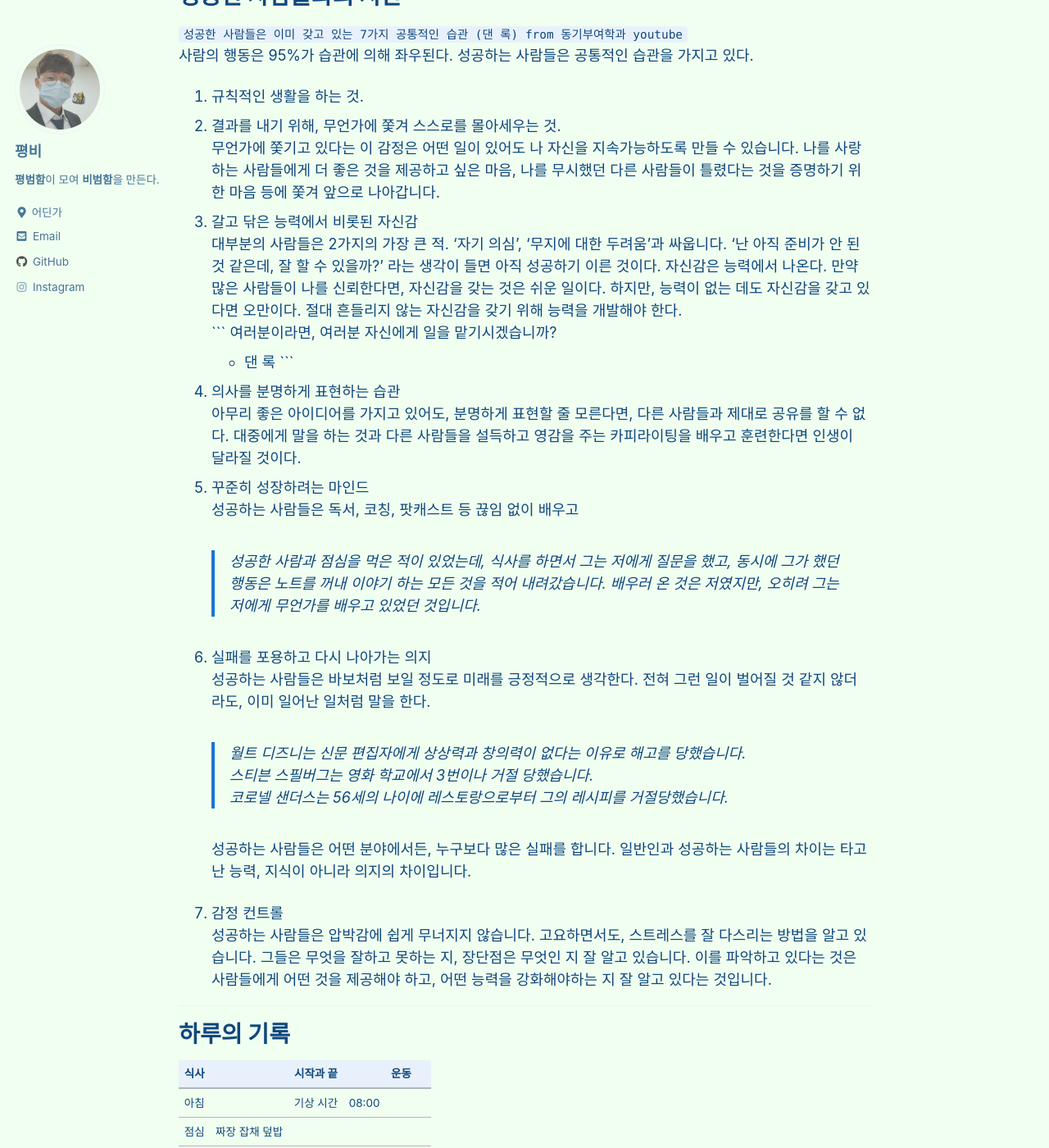
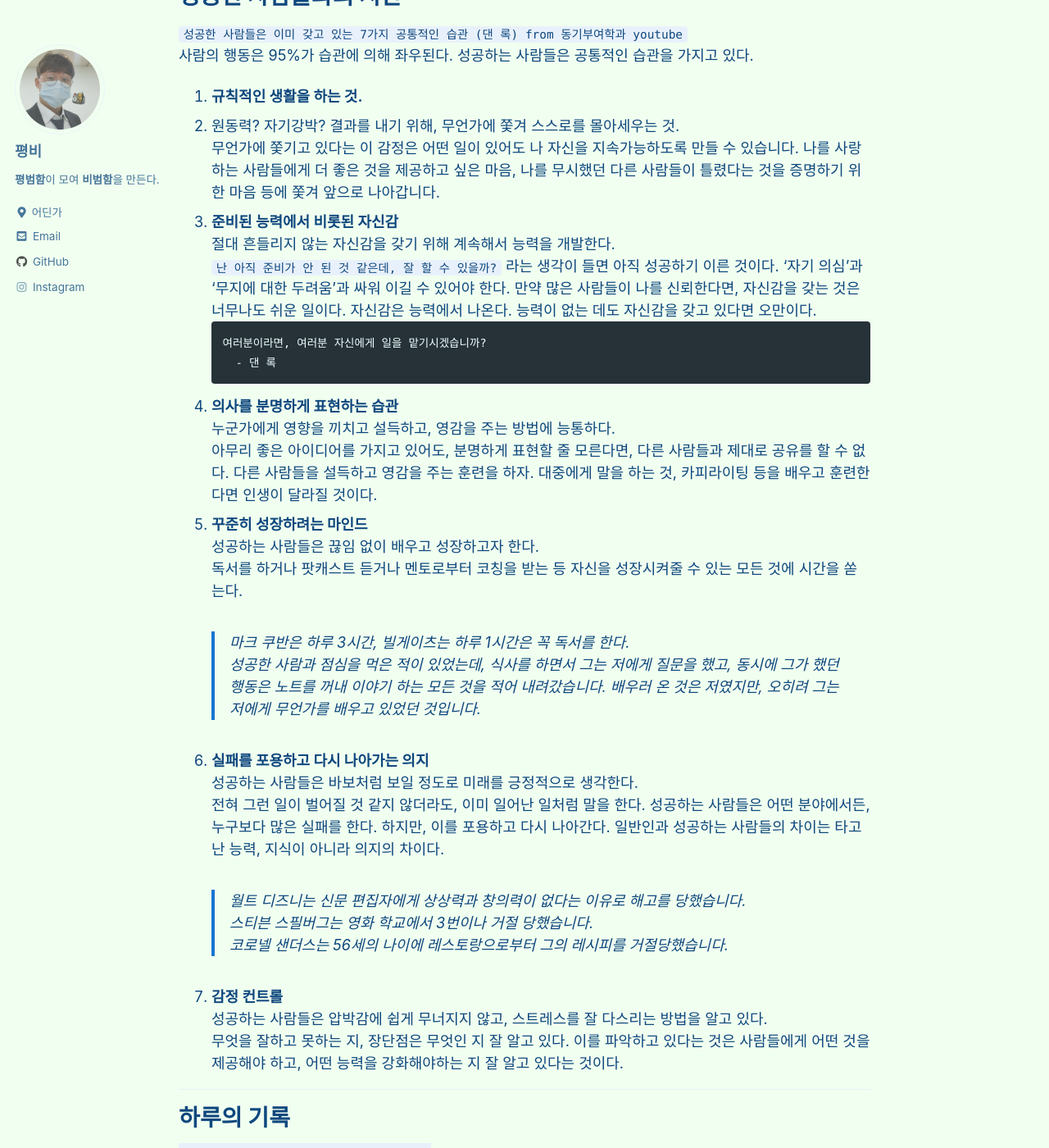
Before and after one commit to rlaghdcjf12/rlaghdcjf12.github.io, a Jekyll site: the page built from _posts/Ordinary/2021-08-23-16th-Day.md, in a window 1280 px wide and 1400 px high, scrolled down 317 px. Shown: the whole window at 82% size. Built offline with Jekyll 4.4.1, drawn with Linux system fonts in a browser that asks for light colours; cached includes are drawn as plain includes; comment, search, counter and statistics services are not loaded; some of the changed text lies outside the part shown.

Commit message:
[EDIT] 16일차 내용 다듬기

````diff
--- a/_posts/Ordinary/2021-08-23-16th-Day.md
+++ b/_posts/Ordinary/2021-08-23-16th-Day.md
@@ -15,31 +15,33 @@ Key : 나의 미래는 현재 내가 어떤 습관을 가지고 있냐에 따라
 # 성공한 사람들과의 시간
 `성공한 사람들은 이미 갖고 있는 7가지 공통적인 습관 (댄 록) from 동기부여학과 youtube`
 사람의 행동은 95%가 습관에 의해 좌우된다. 성공하는 사람들은 공통적인 습관을 가지고 있다.
-1. 규칙적인 생활을 하는 것.
-2.   결과를 내기 위해, 무언가에 쫓겨 스스로를 몰아세우는 것.
+1. **규칙적인 생활을 하는 것.**
+2. 원동력? 자기강박?  결과를 내기 위해, 무언가에 쫓겨 스스로를 몰아세우는 것.
   무언가에 쫓기고 있다는 이 감정은 어떤 일이 있어도 나 자신을 지속가능하도록 만들 수 있습니다. 나를 사랑하는 사람들에게 더 좋은 것을 제공하고 싶은 마음, 나를 무시했던 다른 사람들이 틀렸다는 것을 증명하기 위한 마음 등에 쫓겨 앞으로 나아갑니다.
-3. 갈고 닦은 능력에서 비롯된 자신감
-  대부분의 사람들은 2가지의 가장 큰 적. '자기 의심', '무지에 대한 두려움'과 싸웁니다. '난 아직 준비가 안 된 것 같은데, 잘 할 수 있을까?' 라는 생각이 들면 아직 성공하기 이른 것이다. 자신감은 능력에서 나온다. 만약 많은 사람들이 나를 신뢰한다면, 자신감을 갖는 것은 쉬운 일이다. 하지만, 능력이 없는 데도 자신감을 갖고 있다면 오만이다. 절대 흔들리지 않는 자신감을 갖기 위해 능력을 개발해야 한다.
-  ```
-  여러분이라면, 여러분 자신에게 일을 맡기시겠습니까?
-    - 댄 록
-  ```
-4. 의사를 분명하게 표현하는 습관
-  아무리 좋은 아이디어를 가지고 있어도, 분명하게 표현할 줄 모른다면, 다른 사람들과 제대로 공유를 할 수 없다. 대중에게 말을 하는 것과 다른 사람들을 설득하고 영감을 주는 카피라이팅을 배우고 훈련한다면 인생이 달라질 것이다.
-5. 꾸준히 성장하려는 마인드
-  성공하는 사람들은 독서, 코칭, 팟캐스트 등 끊임 없이 배우고
+3. **준비된 능력에서 비롯된 자신감**
+  절대 흔들리지 않는 자신감을 갖기 위해 계속해서 능력을 개발한다.
+  `난 아직 준비가 안 된 것 같은데, 잘 할 수 있을까?` 라는 생각이 들면 아직 성공하기 이른 것이다. '자기 의심'과 '무지에 대한 두려움'과 싸워 이길 수 있어야 한다. 만약 많은 사람들이 나를 신뢰한다면, 자신감을 갖는 것은 너무나도 쉬운 일이다. 자신감은 능력에서 나온다. 능력이 없는 데도 자신감을 갖고 있다면 오만이다.
+```
+여러분이라면, 여러분 자신에게 일을 맡기시겠습니까?
+  - 댄 록
+```
+1. **의사를 분명하게 표현하는 습관**
+  누군가에게 영향을 끼치고 설득하고, 영감을 주는 방법에 능통하다.
+  아무리 좋은 아이디어를 가지고 있어도, 분명하게 표현할 줄 모른다면, 다른 사람들과 제대로 공유를 할 수 없다. 다른 사람들을 설득하고 영감을 주는 훈련을 하자. 대중에게 말을 하는 것, 카피라이팅 등을 배우고 훈련한다면 인생이 달라질 것이다.
+5. **꾸준히 성장하려는 마인드**
+  성공하는 사람들은 끊임 없이 배우고 성장하고자 한다.
+  독서를 하거나 팟캐스트 듣거나 멘토로부터 코칭을 받는 등 자신을 성장시켜줄 수 있는 모든 것에 시간을 쏟는다.
+  > 마크 쿠반은 하루 3시간, 빌게이츠는 하루 1시간은 꼭 독서를 한다.
   > 성공한 사람과 점심을 먹은 적이 있었는데, 식사를 하면서 그는 저에게 질문을 했고, 동시에 그가 했던 행동은 노트를 꺼내 이야기 하는 모든 것을 적어 내려갔습니다. 배우러 온 것은 저였지만, 오히려 그는 저에게 무언가를 배우고 있었던 것입니다.
-
-6. 실패를 포용하고 다시 나아가는 의지
-  성공하는 사람들은 바보처럼 보일 정도로 미래를 긍정적으로 생각한다. 전혀 그런 일이 벌어질 것 같지 않더라도, 이미 일어난 일처럼 말을 한다.
+6. **실패를 포용하고 다시 나아가는 의지**
+  성공하는 사람들은 바보처럼 보일 정도로 미래를 긍정적으로 생각한다.
+  전혀 그런 일이 벌어질 것 같지 않더라도, 이미 일어난 일처럼 말을 한다. 성공하는 사람들은 어떤 분야에서든, 누구보다 많은 실패를 한다. 하지만, 이를 포용하고 다시 나아간다. 일반인과 성공하는 사람들의 차이는 타고난 능력, 지식이 아니라 의지의 차이다.
   > 월트 디즈니는 신문 편집자에게 상상력과 창의력이 없다는 이유로 해고를 당했습니다.
   > 스티븐 스필버그는 영화 학교에서 3번이나 거절 당했습니다.
   > 코로넬 샌더스는 56세의 나이에 레스토랑으로부터 그의 레시피를 거절당했습니다.
-
-    성공하는 사람들은 어떤 분야에서든, 누구보다 많은 실패를 합니다. 일반인과 성공하는 사람들의 차이는 타고난 능력, 지식이 아니라 의지의 차이입니다.
-
-7. 감정 컨트롤
-  성공하는 사람들은 압박감에 쉽게 무너지지 않습니다. 고요하면서도, 스트레스를 잘 다스리는 방법을 알고 있습니다. 그들은 무엇을 잘하고 못하는 지, 장단점은 무엇인 지 잘 알고 있습니다. 이를 파악하고 있다는 것은 사람들에게 어떤 것을 제공해야 하고, 어떤 능력을 강화해야하는 지 잘 알고 있다는 것입니다.
+7. **감정 컨트롤**
+  성공하는 사람들은 압박감에 쉽게 무너지지 않고, 스트레스를 잘 다스리는 방법을 알고 있다.
+  무엇을 잘하고 못하는 지, 장단점은 무엇인 지 잘 알고 있다. 이를 파악하고 있다는 것은 사람들에게 어떤 것을 제공해야 하고, 어떤 능력을 강화해야하는 지 잘 알고 있다는 것이다.
 
 ---
 # 하루의 기록
@@ -52,13 +54,15 @@ Key : 나의 미래는 현재 내가 어떤 습관을 가지고 있냐에 따라
 
 ---
 # 오늘의 순간들
+- 팀장님이 내 팀 변경을 대비하기 위해 현재 내가 속한 프로젝트 구성원들과 회의를 했다!
+- 추가할 기능이 적어서 짧긴했지만 처음으로, 내가 맡은 기능에 대해서 *Sprint Planning*을 했다.
 - 동생이 드라마 펜트하우스 1, 2, 3 줄거리를 20분만에 요약해서 말해주었다.
 
 ---
 # Today's Award
-**가장 좋았던 순간** : 팀장님이 내 팀 변경을 대비하기 위해 현재 내가 속한 프로젝트 구성원들과 회의를 했다!
-**가장 나빴던 순간** : 현재 속한 임베디드 산업에서도 배울 것이 무궁무진한데, 막상 팀을 떠나 또 새로운 분야로 간다는 생각이 들어 착잡했다.
-**오늘의 성과** : 회사에서, 끙끙 앓던 골칫거리들, 이슈들을 차근차근 해결해나갔고, 생각보다 쉽게 해결되었다!
+- **가장 좋았던 순간** : 내가 가진 이슈에 대해서 다른 책임님들과 같이 앉아 머리를 맞대고 해결할 방안에 대해서 생각해보는 시간을 가졌다!
+- **가장 나빴던 순간** : 현재 속한 임베디드 산업에서도 배울 것이 무궁무진한데, 막상 팀을 떠나 또 새로운 분야로 간다는 생각이 들어 착잡했다.
+- **오늘의 성과** : 회사에서, 끙끙 앓던 골칫거리들, 이슈들을 차근차근 해결해나갔고, 생각보다 쉽게 해결되었다!
 
 ---
 # 회고 (DAY)
````
Also changed, not shown: _posts/Ordinary/2021-08-21-14th-Day.md (+3 -3 lines), _posts/Ordinary/2021-08-22-15th-Day.md (+3 -3 lines), _posts/Ordinary/2021-08-24-17th-Day.md (+3 -7 lines).
